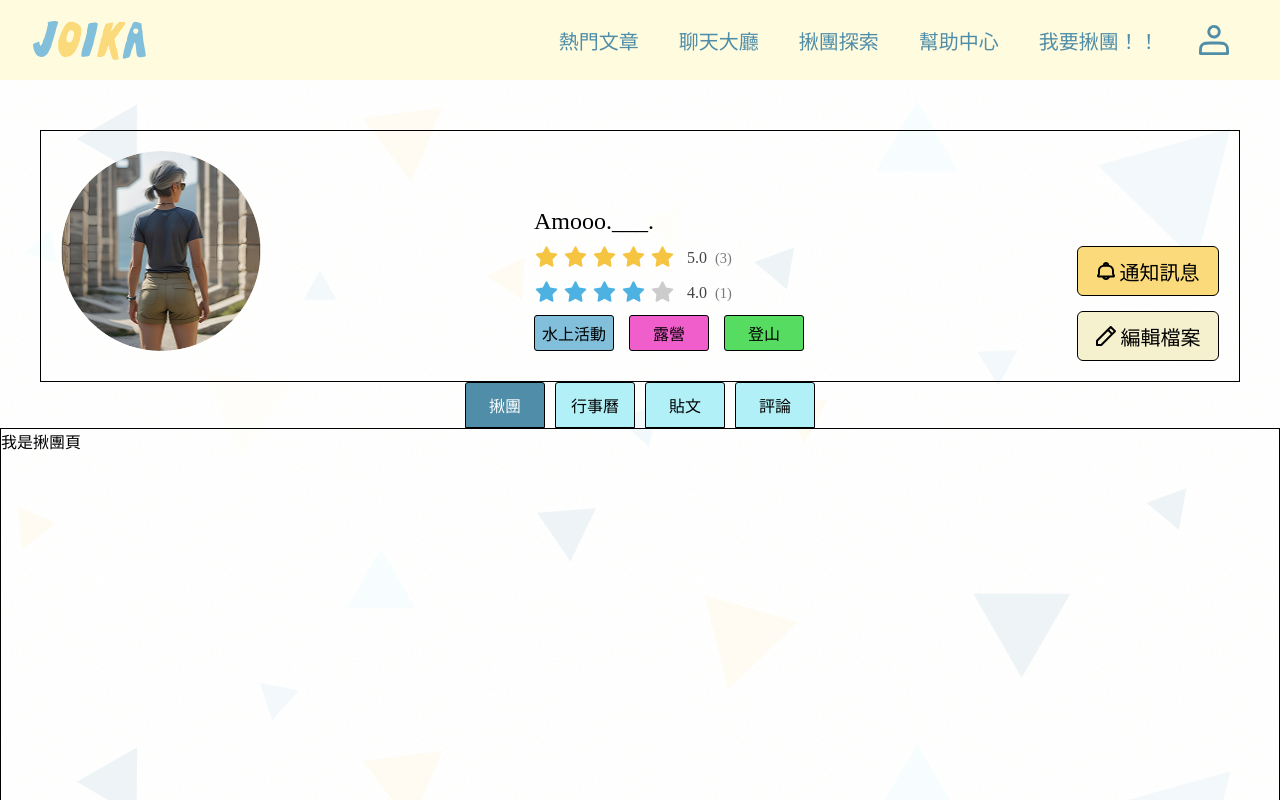
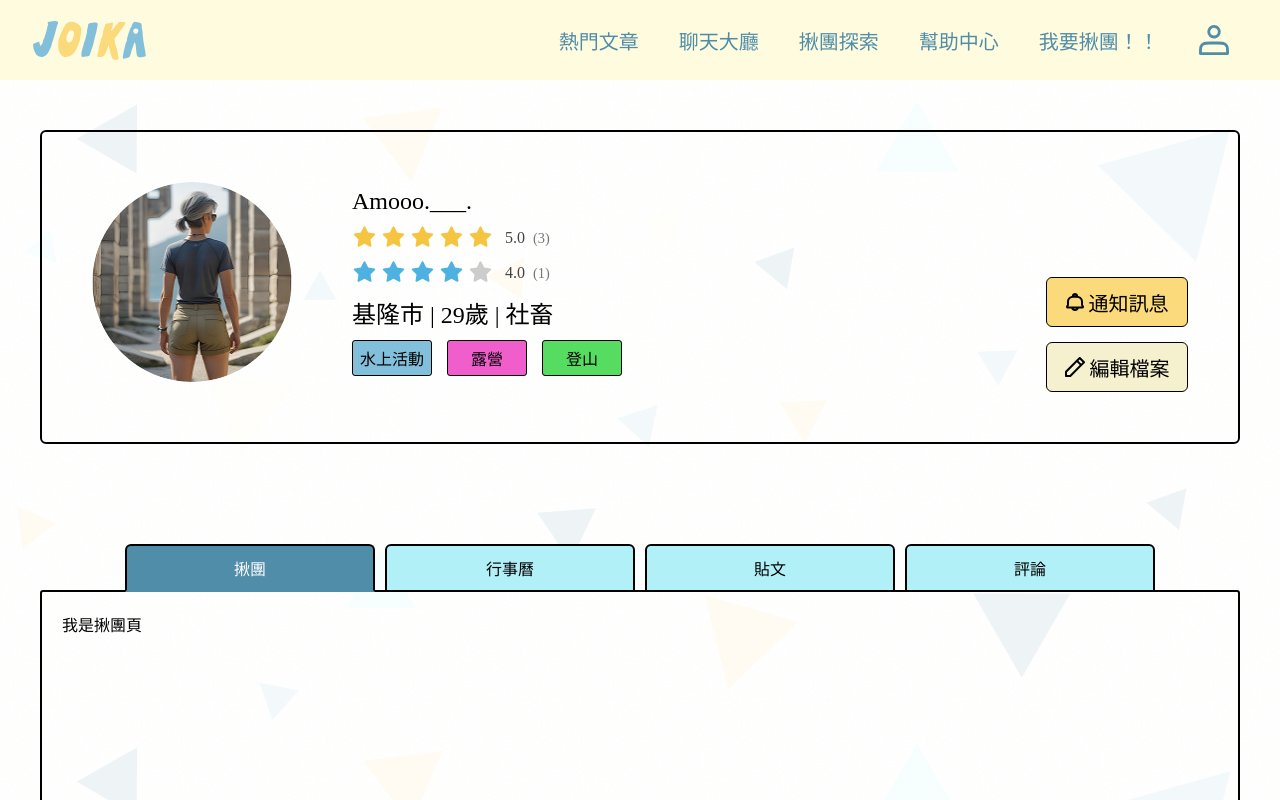
Before and after one commit to Jasonwen1512/joika, a Vue app: page /cjd101/g2/front/member/member-content in a window 1280 px wide. Shown: the top 800 px of the page. Built offline with nearby package versions, Linux system fonts and the light colour scheme.

Commit message:
member-content.vue"

```diff
--- a/src/views/member/member-content.vue
+++ b/src/views/member/member-content.vue
@@ -35,7 +35,7 @@ const currentTab = ref('group')
 
   <div class="member-content">
     <div class="member-header">
-
+      <div class="member-details">
         <div class="member-image">
           <img src="/src/assets/img/member/headshot.jpg" alt="Member Headshot">
         </div>
@@ -43,6 +43,7 @@ const currentTab = ref('group')
           <p class="user-name">Amooo.___.</p>
           <StarRating :score="5.0" :count="3" color="yellow" showScore class="score"/>
           <StarRating :score="4.0" :count="1" color="blue" showScore class="score" />
+          <p class="user-demographics">基隆市 | 29歲 | 社畜</p>
           <div class="tags">
             <div
               v-for="(activity, index) in activities"
@@ -51,6 +52,7 @@ const currentTab = ref('group')
               :style="{ backgroundColor: getEventColor(activity) }"
             >
               {{ activity }}
+            </div>
           </div>
         </div>
       </div>
@@ -101,7 +103,8 @@ const currentTab = ref('group')
 
 }
 .member-header{
-  border: 1px solid $black;
+  border: 2px solid $black;
+  border-radius: 3px;
   padding: 20px;
   margin-bottom:25px;
   display: flex;
@@ -126,6 +129,11 @@ const currentTab = ref('group')
   }
 
   .score{
+    margin-bottom: 10px;
+  }
+
+  .user-demographics{
+    font-size: $font-size-h3;
     margin-bottom: 10px;
   }
 
@@ -157,34 +165,47 @@ const currentTab = ref('group')
   display: flex;
   justify-content: center;
   gap: 10px;
+  position: relative; /* 為了 z-index */
+  z-index: 1; /* 確保頁籤在內容區塊之上 */
+  margin-bottom: -2px; /* 向下移動 1px，蓋住下方邊框 */
 
   button {
     background-color: $color-secondary;
     border-radius: 3px 3px 0 0;
-    border: 1px solid $black;
+    border: 2px solid $black;
     padding: 10px 15px;
     width: 80px;
     cursor: pointer;
     &.active {
       background-color: $blue;
       color: $white;
+      border-bottom-color: $blue;
     }
   }
 }
 
 .tab-content{
-  border: 1px solid $black;
+  border: 2px solid $black;
+  border-radius: 3px;
   height: 500px;
+  padding: 20px;
 }
 
 @media (min-width: 768px) {
   .member-header{
     width: 1200px;
-    margin: auto;
+    border-radius: 6px;
+    margin: 0 auto 100px;
     flex-direction: row;
     justify-content: space-between;
     align-items: flex-end;
-    gap: 30px;
+    padding: 50px;
+
+    .member-details{
+      display: flex;
+      align-items: center;
+      gap: 60px;
+    }
 
     .button-group{
       flex-direction: column;
@@ -193,6 +214,21 @@ const currentTab = ref('group')
     }
   }
 
+  .tab-bar {
+    justify-content: center;
+    gap: 10px;
+
+    button {
+      border-radius: 6px 6px 0 0;
+      padding: 10px 15px;
+      width: 250px;
+    }
+  }
+
+  .tab-content{
+    width: 1200px;
+    margin: auto;
+  }
 
 
 }
```
Lines whose indentation alone changed are shown as unchanged.
